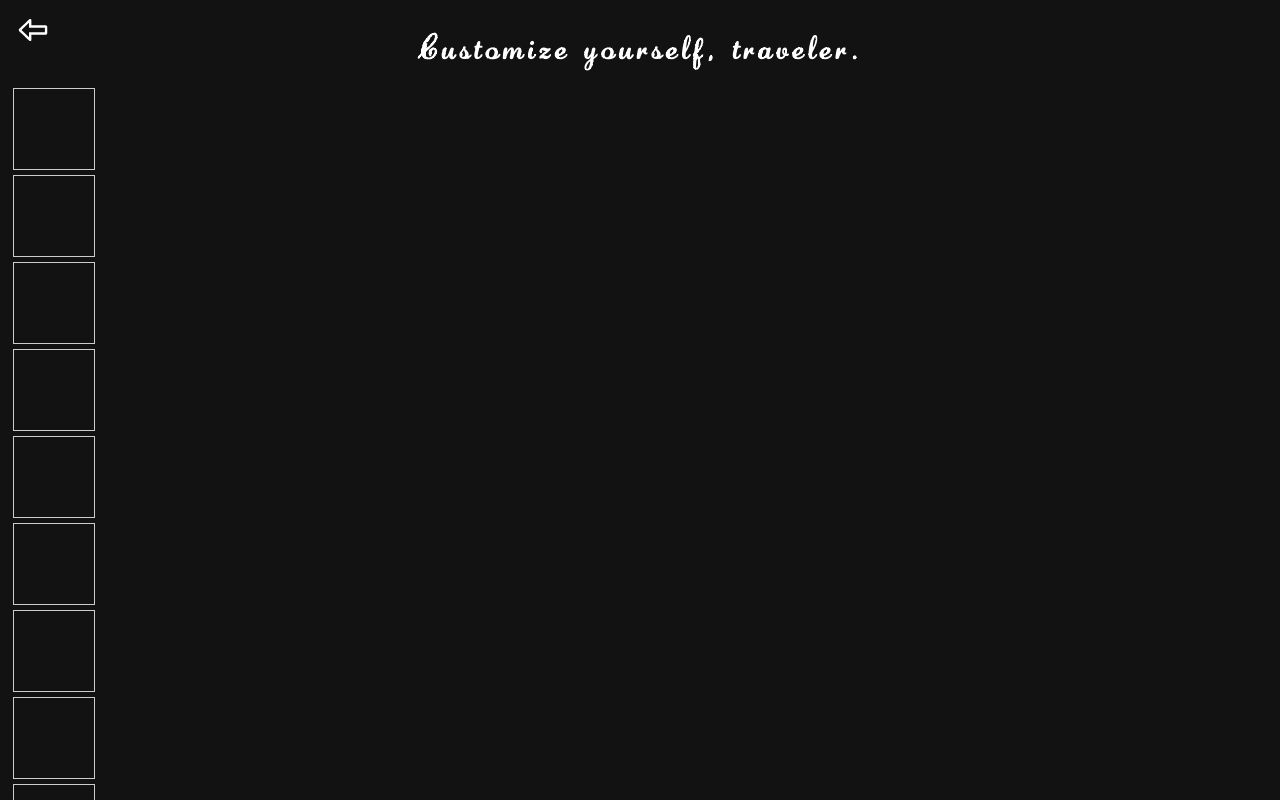
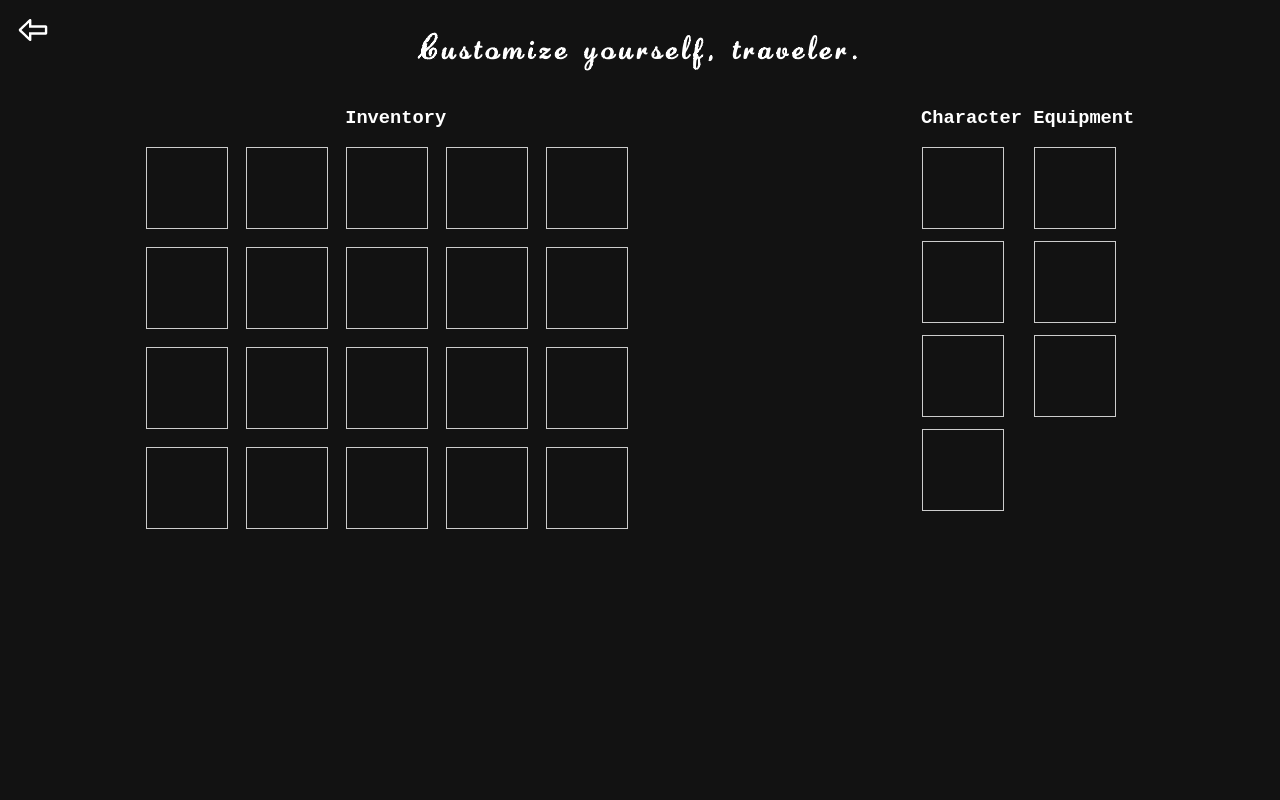
Before and after one commit to JustKooba/Dungeon-rush, a Vue app: page / in a window 1280 px wide. Both pictures are taken after a click on the button 640 px from the left and 736 px from the top of the page. Shown: the top 800 px of the page. Built offline with nearby package versions, Linux system fonts and the light colour scheme.

Commit message:
added character inventory

```diff
--- a/src/components/character-main.vue
+++ b/src/components/character-main.vue
@@ -4,21 +4,41 @@
     <button @click="characterClick" class="back">
       <img src="../assets/back.svg" />
     </button>
-
-    <div class="inventory">
-      <div v-for="item in inventory" :key="item.index" class="item-box"></div>
+    <div class="bottom">
+      <div class="inv-wrap">
+        <h3>Inventory</h3>
+        <div class="inventory">
+          <div
+            v-for="item in inventory"
+            :key="item.index"
+            class="item-box"
+          ></div>
+        </div>
+      </div>
+      <div class="char-wrap">
+        <h3>Character Equipment</h3>
+        <div class="character">
+          <div
+            v-for="slot in character"
+            :key="slot.index"
+            class="item-box"
+          ></div>
+        </div>
+      </div>
     </div>
   </div>
 </template>
 
 <script>
 import inventoryData from "./data/inventory.json";
+import characterEqData from "./data/characterEq.json";
 
 export default {
   name: "characterMain",
   data() {
     return {
       inventory: inventoryData.inventory,
+      character: characterEqData.eq,
     };
   },
   methods: {
@@ -44,6 +64,11 @@ h1 {
   text-align: center;
 }
 
+h3 {
+  font-family: "Courier New", Courier, monospace;
+  text-align: center;
+}
+
 .back {
   background: transparent;
   position: absolute;
@@ -53,10 +78,32 @@ h1 {
   top: 10px;
 }
 
+.inventory {
+  display: grid;
+  grid-template-columns: repeat(5, 100px);
+  grid-template-rows: repeat(4, 100px);
+  justify-content: center;
+  margin-top: 15px;
+}
+
+.character {
+  display: grid;
+  grid-template-columns: repeat(2, 100px);
+  grid-gap: 12px;
+  justify-content: center;
+}
+
 .item-box {
   width: 80px;
   height: 80px;
   border: 1px solid rgb(204, 204, 204);
-  margin: 5px;
+  display: flex;
+  justify-content: center;
+  align-items: center;
+}
+
+.bottom {
+  display: flex;
+  justify-content: space-around;
 }
 </style>
--- /dev/null
+++ b/src/components/data/characterEq.json
@@ -0,0 +1,11 @@
+{
+  "eq": [
+    { "index": 0, "helmet": null },
+    { "index": 1, "chestplate": null },
+    { "index": 2, "Leggings": null },
+    { "index": 3, "boots": null },
+    { "index": 4, "necklace": null },
+    { "index": 5, "weapon": null },
+    { "index": 6, "holdable": null }
+  ]
+}
```
